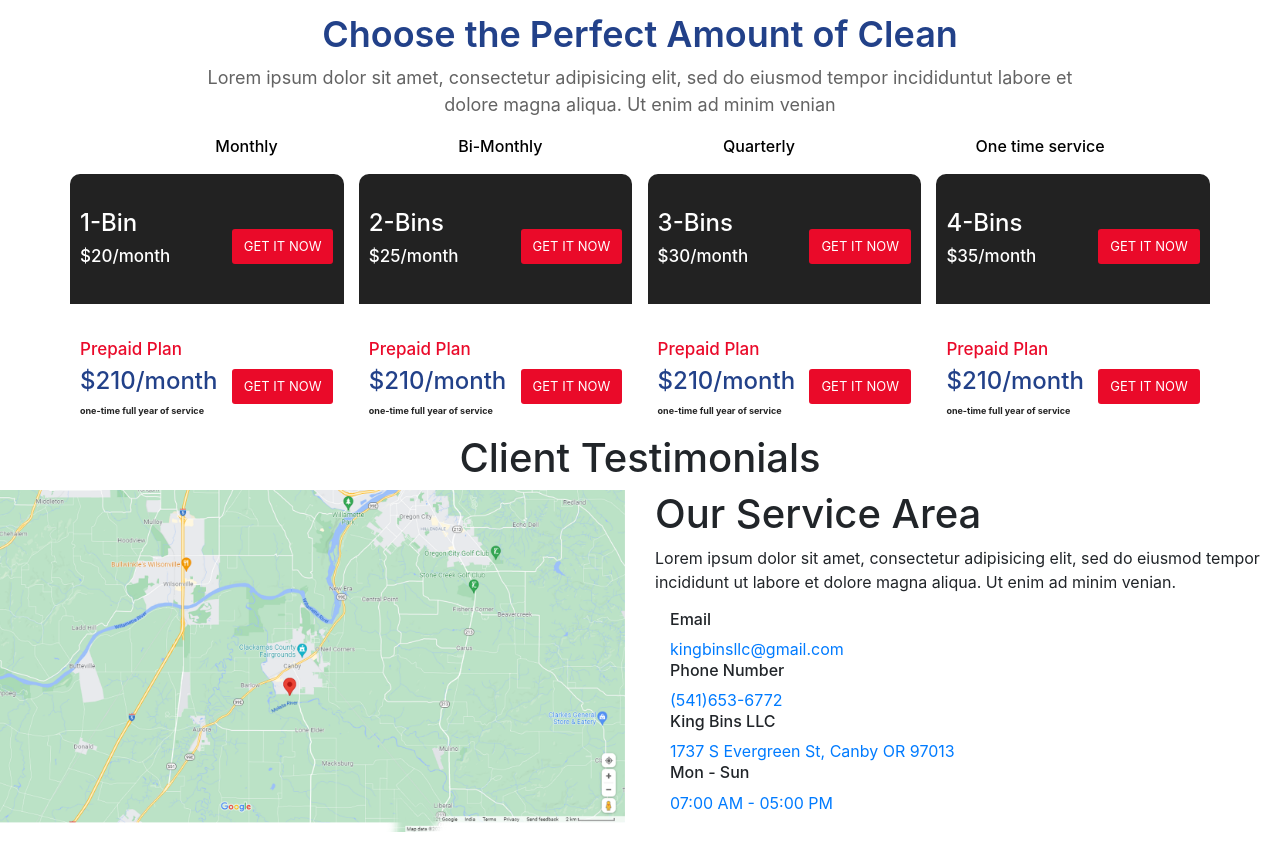
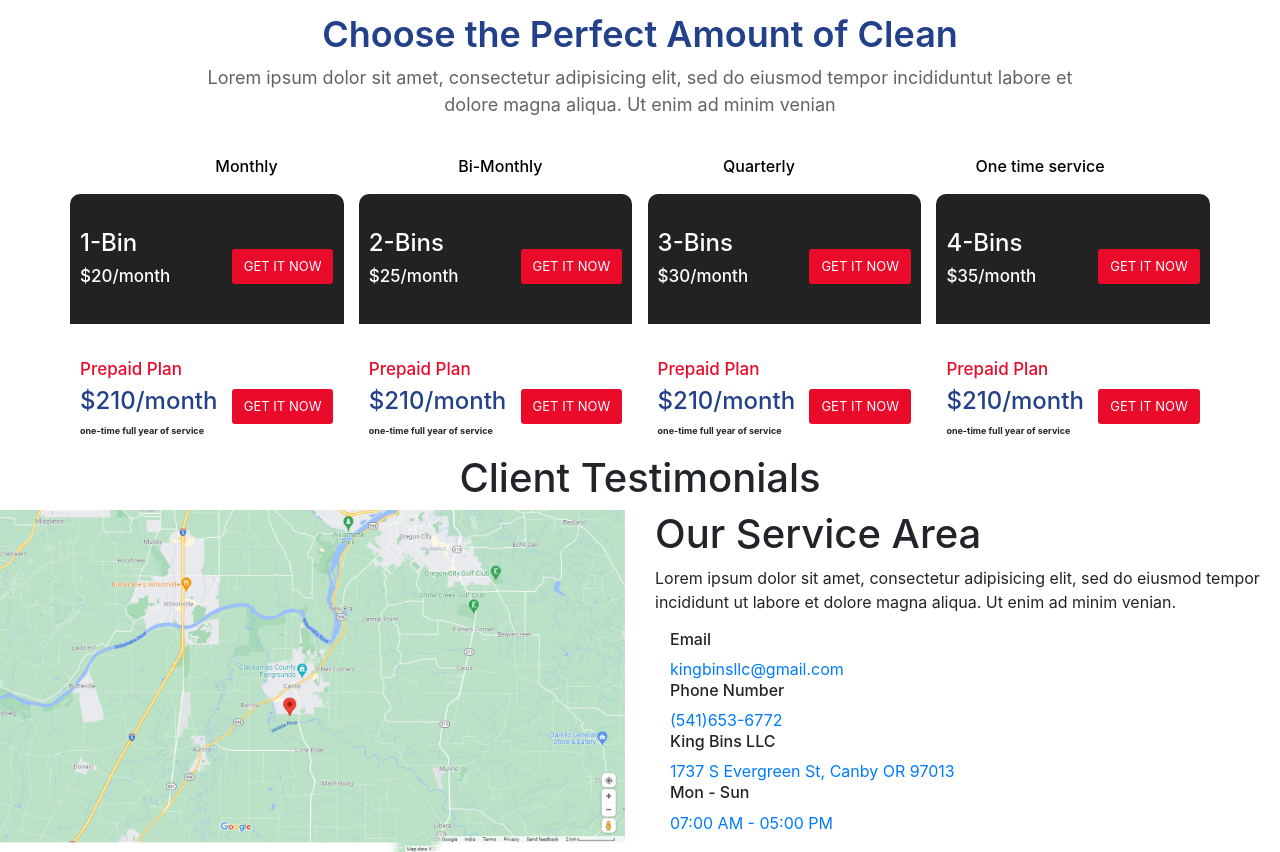
Before and after one commit to kamalstrix/MY-PROJECTS, a plain HTML site: page index.html in a window 1280 px wide. Shown: the part 2560-3412 px from the top of the page. Drawn offline with nearby package versions, Linux system fonts and the light colour scheme.

Commit message:
.navigation added

```diff
--- a/css/style.css
+++ b/css/style.css
@@ -521,3 +521,6 @@ ul.win li a:hover::after {
 	padding-right: 0;
 	padding-left: 0;
 }
+.navigation {
+	margin-top: 20px;
+}
```
